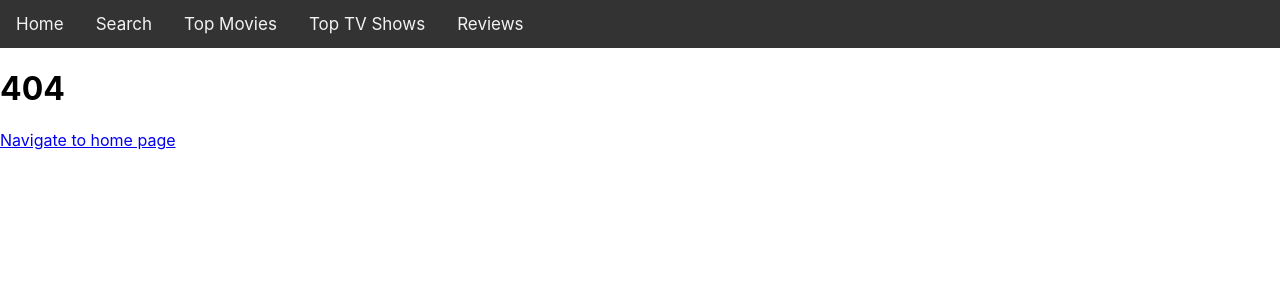
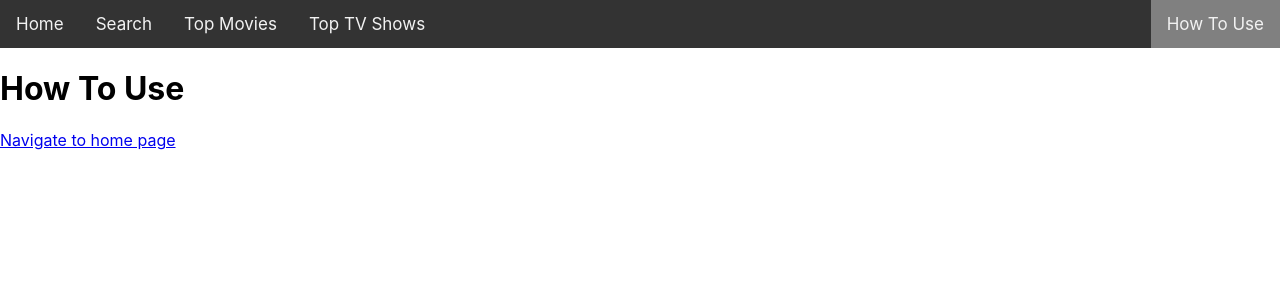
Before and after one commit to NeranjanK/CS499-FinalProject, a React (Create React App) app in the folder final-project/: page /howtouse in a window 1280 px wide. Before the commit this address had no page. Shown: the top 300 px of the page. Built offline with nearby package versions, Linux system fonts and the light colour scheme.

Commit message:
Whats good

```diff
--- a/final-project/src/App.js
+++ b/final-project/src/App.js
@@ -4,7 +4,7 @@ import Home from './components/Home';
 import Search from './components/Search';
 import TopMovies from './components/TopMovies';
 import TopTV from './components/TopTV';
-import Reviews from './components/Reviews';
+import HowToUse from './components/HowToUse';
 import Navbar from './components/Navbar';
 
 import {
@@ -32,8 +32,8 @@ function App() {
           <Route path="/toptv">
             <TopTV />
           </Route>
-          <Route path="/reviews">
-            <Reviews />
+          <Route path="/howtouse">
+            <HowToUse />
           </Route>
           <Route exact path="/">
             <Home />
--- a/final-project/src/components/Reviews.js
+++ b/final-project/src/components/HowToUse.js
@@ -1,10 +1,10 @@
 import React from 'react';
 import ReactDOM from 'react-dom';
 
-function Reviews() {
+function HowToUse() {
     return (
-        <h1>Reviews</h1>
+        <h1>How To Use</h1>
     );
 }
 
-export default Reviews;
+export default HowToUse;
--- a/final-project/src/components/Navbar.js
+++ b/final-project/src/components/Navbar.js
@@ -20,7 +20,7 @@ function Navbar() {
                 <li><NavLink to="/search">Search</NavLink></li>
                 <li><NavLink to="/topmovies">Top Movies</NavLink></li>
                 <li><NavLink to="/toptv">Top TV Shows</NavLink></li>
-                <li><NavLink to="/reviews">Reviews</NavLink></li>
+                <li className = "tutorial"><NavLink to="/howtouse">How To Use</NavLink></li>
             </ul>
       </div>
     );
--- a/final-project/src/components/Search.js
+++ b/final-project/src/components/Search.js
@@ -1,9 +1,22 @@
 import React from 'react';
 import ReactDOM from 'react-dom';
 
+function genreToID(genre) {
+    let newGenre = genre.toLowerCase();
+
+    switch (newGenre) {
+        case "action":
+            return 28;
+    }
+}
+
 function Search() {
     return (
-        <h1>Search</h1>
+        <div>
+            <h1>Search</h1>
+            { console.log(genreToID("Action")) }
+        </div>
+
     );
 }
 
--- a/final-project/src/styles/navbar.css
+++ b/final-project/src/styles/navbar.css
@@ -26,3 +26,7 @@
     margin: 0;
     padding: 0;
   }
+
+  .tutorial {
+      float: right;
+  }
```
